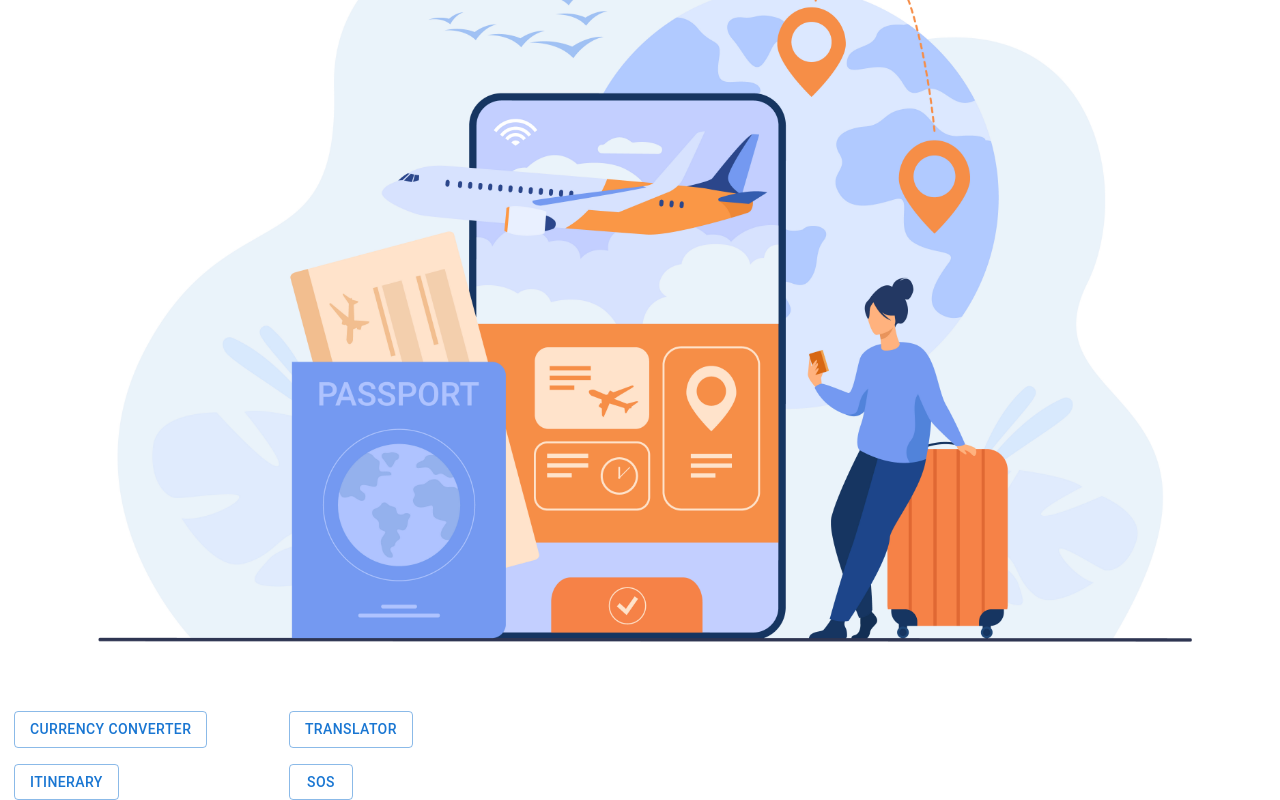
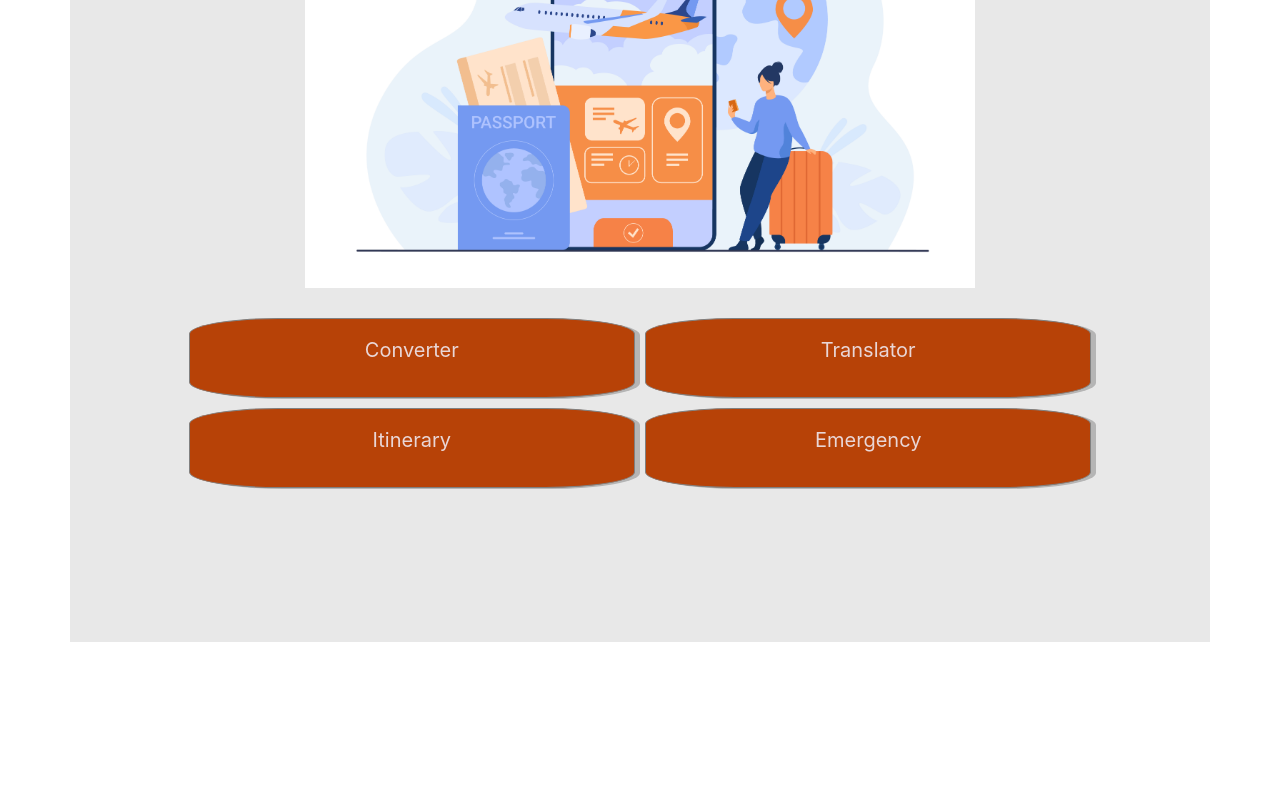
Before and after one commit to meprabin000/Nakama, a React (Create React App) app in the folder client/: page / in a window 1280 px wide. Shown: the part 248-1048 px from the top of the page. After the commit the page ends 890 px from the top, so only its background shows below. Built offline with nearby package versions, Linux system fonts and the light colour scheme.

Commit message:
Built a template for homepage

```diff
--- a/client/src/App.css
+++ b/client/src/App.css
@@ -37,3 +37,52 @@
     transform: rotate(360deg);
   }
 }
+
+/* Homepage Buttons */
+.featureTab {
+  color: #e9d6d6;
+  width: 40%;
+  border: 1px grey solid;
+  text-align: center;
+  padding: 16px;
+  font-size: 20px;
+  box-sizing: border-box;
+  display: inline-block;
+  margin: 5px;
+  background-color: #b74207;
+  position: relative;
+  box-shadow: 5px 1px #b5b5b5;
+  border-radius: 20%;
+}
+
+.link {
+  position: absolute;
+  width: 100%;
+  height: 100%;
+  top: 0;
+  left: 0;
+  z-index: 1;
+}
+
+/* Home.js */
+.homepage {
+  background-color: #e8e8e8;
+  height: 100vh;
+}
+
+.featureTabs {
+  color: blue;
+  text-align: center;
+  font-size: 0px;
+}
+
+.homeImage {
+  width: 100%;
+  text-align: center;
+  box-sizing: border-box;
+  margin-bottom: 25px;
+}
+
+.homeImage img {
+  width: 60%;
+}
--- /dev/null
+++ b/client/src/Components/HomepageButton.js
@@ -0,0 +1,15 @@
+import React from "react";
+
+const HomepageButton = (props) => {
+
+    return (
+            <div className="featureTab">
+                <p>{props.children}</p>
+                <a href={props.link}>
+                    <span className="link"></span>
+                </a>
+            </div>
+    )
+};
+
+export default HomepageButton;
--- a/client/src/Components/HomepageButtons.js
+++ /dev/null
@@ -1,52 +0,0 @@
-import React from "react";
-import Grid from "@mui/material/Grid";
-import Container from "@mui/material/Container";
-import Box from "@mui/material/Box";
-import Button from '@mui/material/Button';
-import Stack from '@mui/material/Stack';
-import { useNavigate } from "react-router-dom";
-
-
-
-export default function HomepageButtons() {
-    let navigate = useNavigate();
-    const routeChange = () =>{
-    let path = `/currencyConverter`;
-    navigate(path);
-    }
-    return (
-        <div style={{marginLeft:30}}>
-
-        <Grid container spacing = {2}>
-
-        {/* Creating the currency converter button  */}
-        <Grid item xs = {6} alignItems="center">
-        <Stack direction="row" spacing={2}>
-        <Button variant="outlined" onClick={routeChange} >Currency Converter</Button>
-        </Stack>
-        </Grid>
-
-        <Grid item xs = {6}>
-        <Stack direction="row" spacing={2}>
-        <Button variant="outlined" href="#outlined-buttons">
-            Translator
-        </Button>
-        </Stack>
-        </Grid>
-        <Grid item xs = {6} alignItems="center">
-        <Stack direction="row" spacing={2}>
-        <Button variant="outlined">Itinerary</Button>
-        </Stack>
-        </Grid>
-
-        <Grid item xs = {6}>
-        <Stack direction="row" spacing={2}>
-        <Button variant="outlined" href="#outlined-buttons">
-            SOS
-        </Button>
-        </Stack>
-        </Grid>
-        </Grid>
-        </div>
-    )
-}
--- a/client/src/Layout.js
+++ b/client/src/Layout.js
@@ -1,8 +1,10 @@
 import React from "react";
 import Router from "./Router";
+import TopBar from "./Components/TopBar";
 
 const Layout = (props) => {
     return ( <>
+        <TopBar />
         <Router />
     </> );
 }
--- a/client/src/pages/CurrencyConverter.js
+++ b/client/src/pages/CurrencyConverter.js
@@ -2,13 +2,8 @@ import React from "react";
 import Container from "react-bootstrap/Container";
 import { Button, Form } from "react-bootstrap";
 
-//custom imports
-import TopBar from "../Components/TopBar";
-
 const CurrencyConverter = (props) => {
     return ( <Container>
-        <TopBar/>
-
         <h3 style={{textAlign: 'left', marginTop: '20px', marginBottom: '20px'}}>Currency Converter</h3>
         <Form>
             <Form.Control
--- a/client/src/pages/Home.js
+++ b/client/src/pages/Home.js
@@ -1,36 +1,23 @@
 import React from "react";
-import Grid from "@mui/material/Grid";
-import Container from "@mui/material/Container";
-import Box from "@mui/material/Box";
-import Button from '@mui/material/Button';
-import Stack from '@mui/material/Stack';
-import { useNavigate } from "react-router-dom";
-
-//custom imports
-import HomepageButtons from "../Components/HomepageButtons";
+import { Container } from "react-bootstrap";
+import HomepageButton from "../Components/HomepageButton";
 import TopBar from "../Components/TopBar";
 
 
 const Home = (props) => {
+    return (
+    <Container className="homepage">
+        <div className="homeImage">
+            <img src="../../images/homepage.jpg" />
+        </div>
 
-    return (
-    <div>
-    {/* Main Page Top Grid */}
-    <Grid container spacing = {2}>
-        {/* Creating the Top Bar  */}
-        <Grid item xs={12}>
-        <TopBar></TopBar>
-        </Grid>
-
-        {/* Creating the Main Body  */}
-        <Grid item xs = {12}>
-        <img src="/images/10966.jpg" alt="10966" width="100%" height="100%"/>
-        </Grid>
-
-        <HomepageButtons></HomepageButtons>
-    </Grid>
-    {/* Closing Main Page Top Grid */}
-    </div> );
+        <div className="featureTabs">
+            <HomepageButton link="http://localhost:3000/currencyConverter">Converter</HomepageButton>
+            <HomepageButton>Translator</HomepageButton>
+            <HomepageButton>Itinerary</HomepageButton>
+            <HomepageButton>Emergency</HomepageButton>
+        </div>
+    </Container> );
 }
 
 export default Home;
```
Also changed, not shown: client/public/images/homepage.jpg (renamed from client/public/images/10966.jpg).
